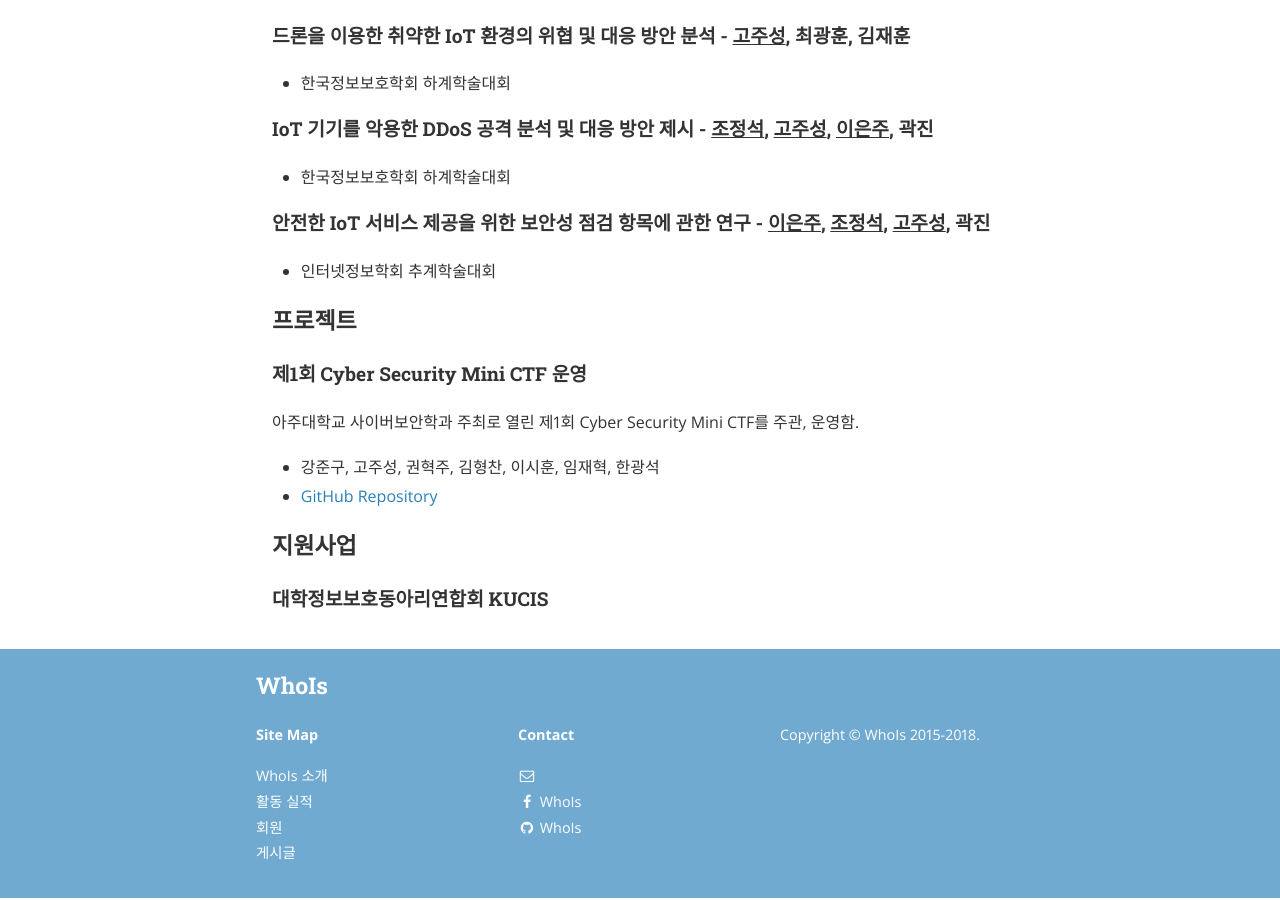
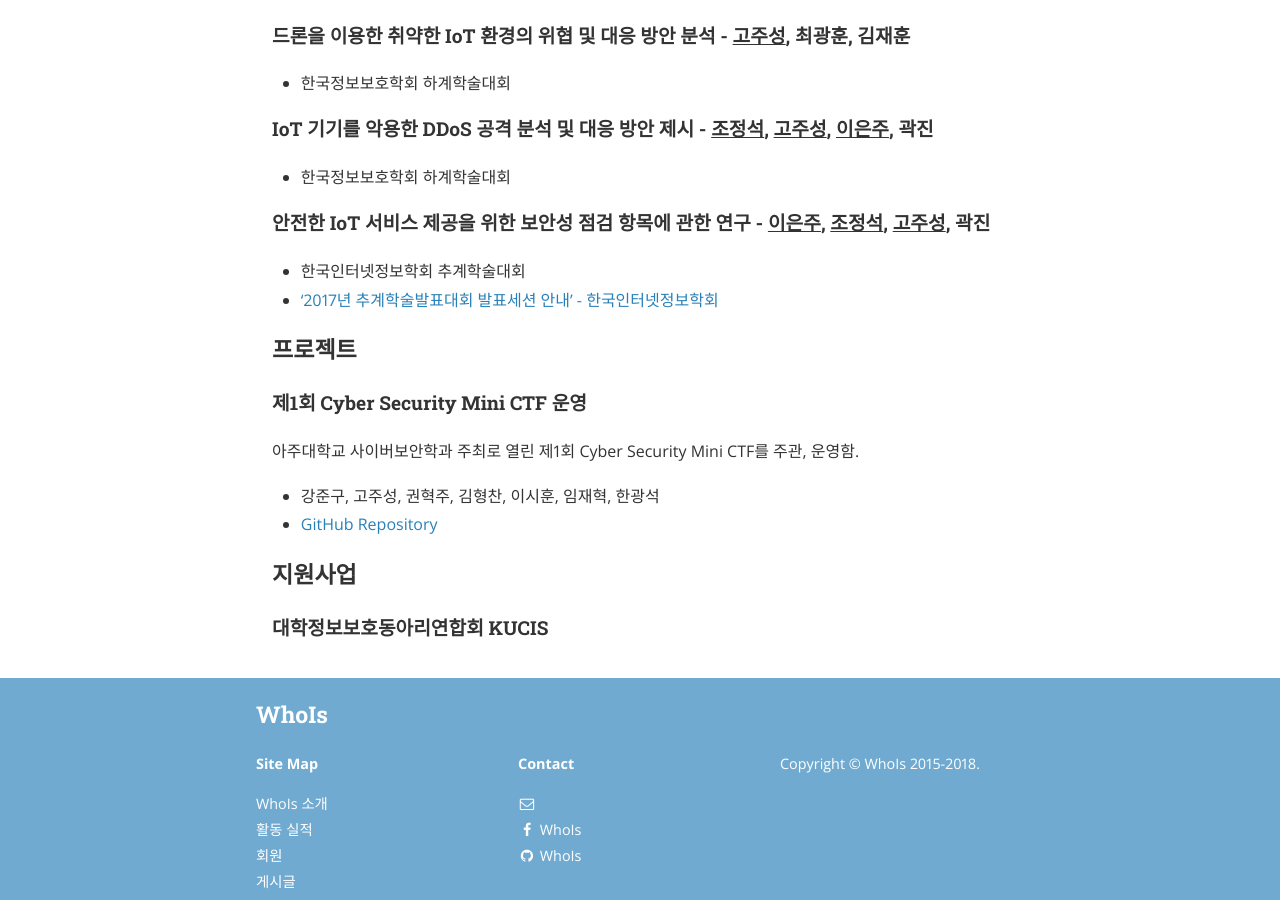
Before and after one commit to ajou-whois/ajou-whois.github.io, a Jekyll site: the page built from achievement.md, in a window 1280 px wide and 900 px high, scrolled down 1901 px. Built offline with Jekyll 4.4.1, drawn with Linux system fonts in a browser that asks for light colours; nearby versions of some CDN libraries.

Commit message:
Update achievement

```diff
--- a/achievement.md
+++ b/achievement.md
@@ -84,7 +84,8 @@ permalink: /achievement/
 
 #### 안전한 IoT 서비스 제공을 위한 보안성 점검 항목에 관한 연구 - <u>이은주</u>, <u>조정석</u>, <u>고주성</u>, 곽진
 
-* 인터넷정보학회 추계학술대회
+* 한국인터넷정보학회 추계학술대회
+* ['2017년 추계학술발표대회 발표세션 안내' - 한국인터넷정보학회](http://www.ksii.or.kr/gnuboard4/bbs/board.php?bo_table=notice&wr_id=229)
 
 ### 프로젝트
 
```
